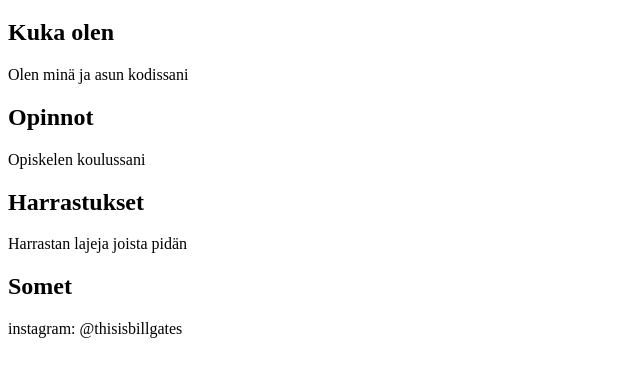
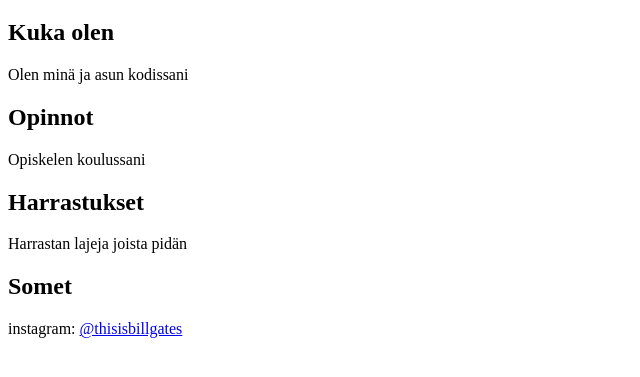
Before and after one commit to Joelh123/mina-sivu, a plain HTML site: page index.html in a window 1280 px wide. Shown: the part 61-438 px from the top of the page, without its empty margins (0-640 px from the left). Drawn offline with Linux system fonts and the light colour scheme.

Commit message:
index.html

```diff
--- a/index.html
+++ b/index.html
@@ -12,6 +12,6 @@
     <h2>Harrastukset</h2>
     <p>Harrastan lajeja joista pidän</p>
     <h2>Somet</h2>
-    <p>instagram: <a link="https://www.instagram.com/thisisbillgates/">@thisisbillgates</a></p>
+    <p>instagram: <a href="https://www.instagram.com/thisisbillgates/">@thisisbillgates</a></p>
   </body>
 </html>
```
